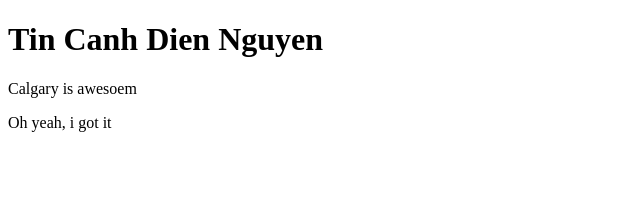
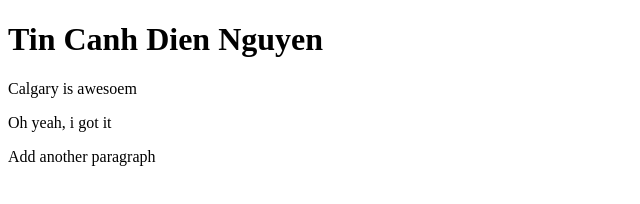
Before and after one commit to canhdienn22/my-first-repo, a plain HTML site: page index.html in a window 1280 px wide. Shown: the whole page, without its empty margins (0-640 px from the left). Drawn offline with Linux system fonts and the light colour scheme.

Commit message:
update index.html

```diff
--- a/index.html
+++ b/index.html
@@ -11,6 +11,7 @@
         <body>
             <p>Calgary is awesoem</p>
             <p>Oh yeah, i got it</p>
+            <p>Add another paragraph</p>
         </body>
     </body>
 </html>
```
